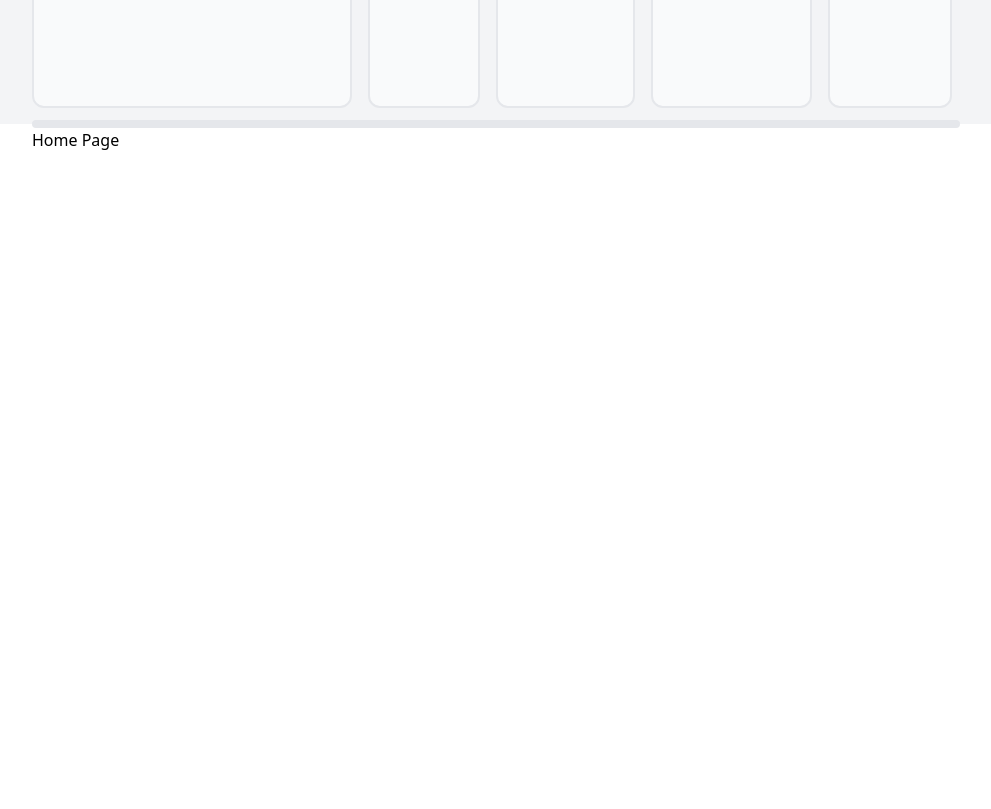
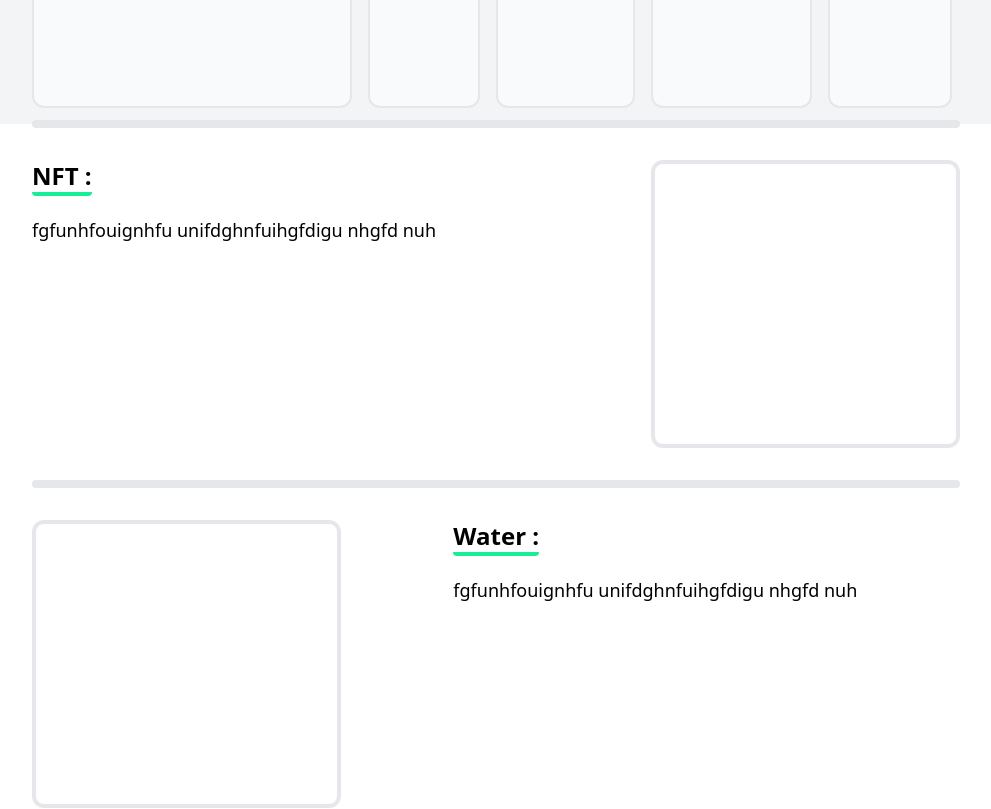
Before and after one commit to Sainseya/Twenty4-7, a React (Create React App) app in the folder app/twenty4-seven/: page / in a window 1280 px wide. Shown: the part 300-1109 px from the top of the page, without its empty margins (144-1135 px from the left). Before the commit the page ends 800 px from the top, so only its background shows below. Built offline with nearby package versions, Linux system fonts and the light colour scheme.

Commit message:
Add: preview category

```diff
--- /dev/null
+++ b/app/twenty4-seven/src/Components/Category/CategoryPreview.tsx
@@ -0,0 +1,31 @@
+interface CategoriesPreviewProps {
+  categoryName: string;
+  textCategory: string;
+}
+
+const CategoryPreview: React.FC<CategoriesPreviewProps> = ({
+  categoryName,
+  textCategory,
+}) => {
+  return (
+    <div className="flex my-8">
+      <div className="flex flex-col flex-grow">
+        <div className="font-semibold text-2xl">
+          <span className="border-b-4 border-txtGreen rounded-b">
+            {categoryName} :
+          </span>
+        </div>
+        <br />
+        <div id="text" className="text-lg">
+          {textCategory}
+        </div>
+      </div>
+      <div
+        id="img"
+        className="h-72 w-2/6 ml-28 bg-light_bg border-4 border-light_border rounded-xl"
+      ></div>
+    </div>
+  );
+};
+
+export default CategoryPreview;
--- /dev/null
+++ b/app/twenty4-seven/src/Components/Category/CategoryPreviewReverse.tsx
@@ -0,0 +1,31 @@
+interface CategoriesPreviewReverseProps {
+  categoryName: string;
+  textCategory: string;
+}
+
+const CategoryPreviewReverse: React.FC<CategoriesPreviewReverseProps> = ({
+  categoryName,
+  textCategory,
+}) => {
+  return (
+    <div className="flex my-8">
+      <div
+        id="img"
+        className="h-72 w-2/6 mr-28 bg-light_bg border-4 border-light_border rounded-xl"
+      ></div>
+      <div className="flex flex-col flex-grow">
+        <div className="font-semibold text-2xl">
+          <span className="border-b-4 border-txtGreen rounded-b">
+            {categoryName} :
+          </span>
+        </div>
+        <br />
+        <div id="text" className="text-lg">
+          {textCategory}
+        </div>
+      </div>
+    </div>
+  );
+};
+
+export default CategoryPreviewReverse;
--- a/app/twenty4-seven/src/Pages/Homepage.tsx
+++ b/app/twenty4-seven/src/Pages/Homepage.tsx
@@ -1,16 +1,30 @@
+import React from "react";
 import CategoryCarousel from "../Components/Category/CategoryCarousel";
+import CategoryPreview from "../Components/Category/CategoryPreview";
+import CategoryPreviewReverse from "../Components/Category/CategoryPreviewReverse";
 import NewBanner from "../Components/navigation/NewBanner";
 import Topbar from "../Components/navigation/Topbar";
 
 const Homepage: React.FC = () => {
+  const categories = ["NFT", "Water", "Courses", "Soon"];
+
   return (
     <div>
       <Topbar nameWebsite="Twenty4/7" />
       <NewBanner newsText="New Mineblock NFT Collection" />
-      <CategoryCarousel categoryName={["NFT", "Water", "Courses", "Soon"]} />
+      <CategoryCarousel categoryName={categories} />
       <div className="relative flex flex-col w-full px-44 bg-light_bg pt-1">
         <div id="seperator" className="absolute left-44 right-44 h-2 bg-light_border rounded-xl -top-1"></div>
-        <h1>Home Page</h1>
+        {categories.map((category, index) => (
+          <React.Fragment key={index}>
+            {index % 2 === 0 ? (
+              <CategoryPreview categoryName={category} textCategory="fgfunhfouignhfu unifdghnfuihgfdigu nhgfd nuh" />
+            ) : (
+              <CategoryPreviewReverse categoryName={category} textCategory="fgfunhfouignhfu unifdghnfuihgfdigu nhgfd nuh" />
+            )}
+            {index !== category.length - 1 && <div className="h-2 bg-light_border rounded-xl"></div>}
+          </React.Fragment>
+        ))}
       </div>
     </div>
   );
--- a/app/twenty4-seven/tailwind.config.js
+++ b/app/twenty4-seven/tailwind.config.js
@@ -30,6 +30,8 @@ module.exports = {
         txtBlack: '#000000',
         txtWhite: '#ffffff',
         txtPlaceholder: '#939aa6',
+        txtGreen: '#17ef97',
+        txtPurple: '#9a50e3',
 
       }
     },
```
